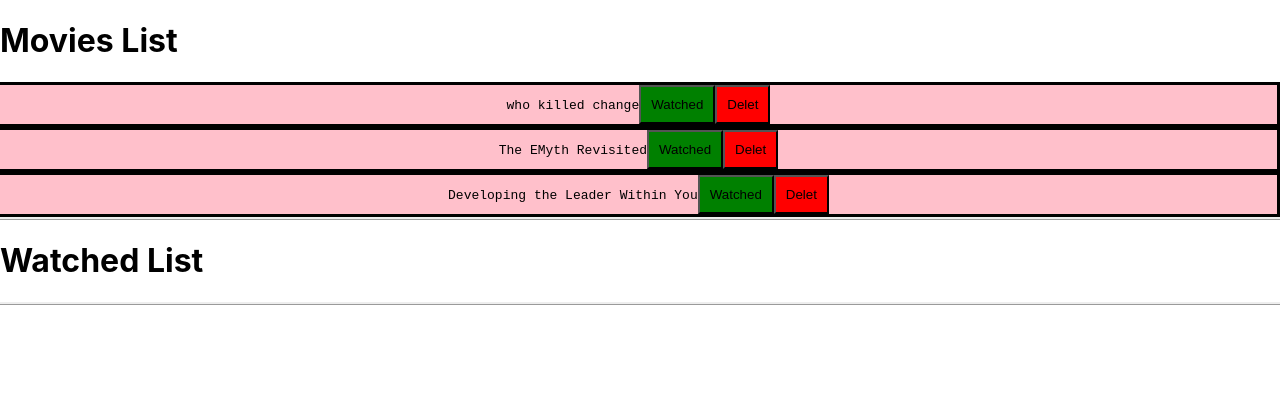
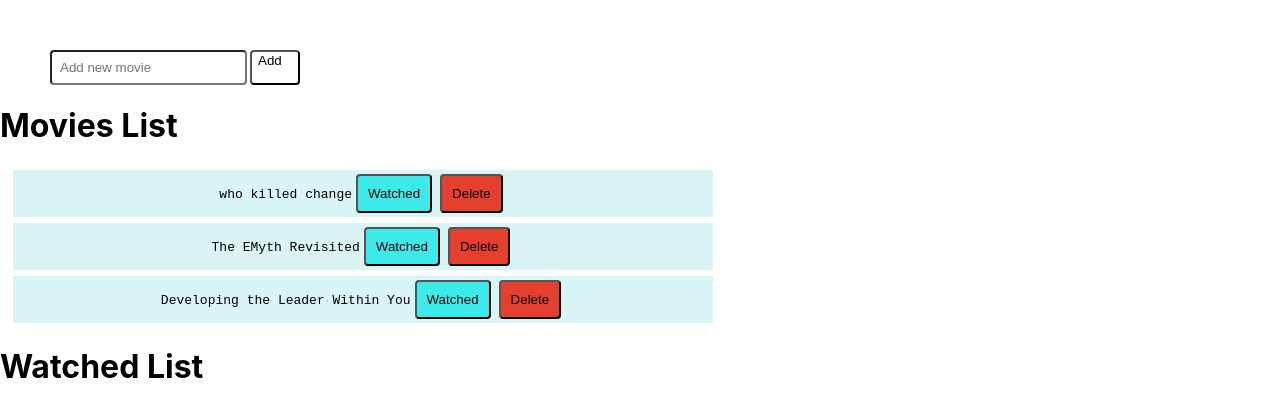
Before and after one commit to SalwaBaqer/moviesList-1, a React (Create React App) app: page / in a window 1280 px wide. Shown: the top 416 px of the page. Built offline with nearby package versions, Linux system fonts and the light colour scheme.

Commit message:
fix add movie

```diff
--- a/src/App.js
+++ b/src/App.js
@@ -1,13 +1,14 @@
 //components
 import UnWatchedList from "./components/UnWatchedList";
 import WachedList from "./components/WachedList";
-
+import AddMovie from "./components/AddMovie";
 //state
 import { useState } from "react";
 
 function App() {
   return (
     <>
+      <AddMovie />
       <h1>Movies List</h1>
       <UnWatchedList />
       <WachedList />
--- a/src/Data/moviesData.js
+++ b/src/Data/moviesData.js
@@ -9,8 +9,15 @@ class MoviesData {
     makeObservable(this, {
       movies: observable,
       deleteMovie: action,
+      addMovie: action,
     });
   }
+  addMovie = (movie) => {
+    movie.id = movies[movies.length - 1].id + 1;
+    console.log(`${movie.id} id`);
+    console.log(`${movies[movies.length - 1].id} idlength`);
+    this.movies.push(movie);
+  };
 
   deleteMovie = (movietId) => {
     this.movies = this.movies.filter((movie) => movie.id !== movietId);
--- /dev/null
+++ b/src/components/AddMovie.js
@@ -0,0 +1,37 @@
+import React from "react";
+
+import { useState } from "react";
+
+//from styles
+import { AddBarStyled, Addtext, AddButtonStyled } from "../styles";
+
+import moviesData from "../Data/moviesData";
+
+const AddMovie = () => {
+  const [movie, setMovie] = useState({
+    title: "",
+    watched: true,
+  });
+  const handleChange = (event) => {
+    setMovie({ ...movie, [event.target.name]: event.target.value });
+  };
+
+  return (
+    <>
+      <Addtext>
+        <AddBarStyled
+          placeholder="Add new movie"
+          value={movie.title}
+          type="text"
+          name="title"
+          onChange={handleChange}
+        />
+
+        <AddButtonStyled onClick={() => moviesData.addMovie(movie)}>
+          Add
+        </AddButtonStyled>
+      </Addtext>
+    </>
+  );
+};
+export default AddMovie;
--- a/src/components/buttons/DeletBtn.js
+++ b/src/components/buttons/DeletBtn.js
@@ -7,7 +7,7 @@ const DeletButton = ({ movie }) => {
   return (
     <>
       <DltButtonStyled onClick={() => moviesData.deleteMovie(movie.id)}>
-        Delet
+        Delete
       </DltButtonStyled>
     </>
   );
--- a/src/styles.js
+++ b/src/styles.js
@@ -8,34 +8,65 @@ export const Wraper = styled.div`
 `;
 
 export const DetailWrapper = styled.div`
-  display: block;
-  background-color: pink;
   font-family: monospace;
   text-align: center;
-  margin-left: auto;
-  margin-right: auto;
-  border-bottom-style: ridge;
+  margin-left: 10px;
+`;
+
+export const ItemWrapper = styled.div`
+  border-style: solid;
+  border-width: 3px;
+  border-color: white;
+  width: 700px;
+  background-color: #daf5f5;
 `;
 
 export const WatchedButtonStyled = styled.button`
-  background-color: green;
+  background-color: #3deaea;
   padding: 0.75em;
+  margin: 4px;
+
+  border-radius: 4px;
+  &:hover {
+    color: white;
+    background-color: #17bc97;
+  }
+`;
+
+export const DltButtonStyled = styled.button`
+  background-color: #e53f2e;
+  padding: 0.75em;
+  margin: 4px;
+  border-radius: 4px;
+
+  &:hover {
+    color: white;
+    background-color: #f01f0a;
+  }
+`;
+
+//Add new movie
+export const Addtext = styled.span`
+  color: #555;
+  display: flex;
+  margin-top: 50px;
+`;
+
+export const AddBarStyled = styled.input`
+  padding: 0.5rem;
+  border-radius: 4px;
+  margin-left: 50px;
+  display: flex;
+`;
+
+export const AddButtonStyled = styled.button`
+  background-color: white;
+  width: 50px;
+  display: flex;
+  margin-left: 3px;
+  border-radius: 4px;
   &:hover {
     color: gray;
     background-color: red;
   }
 `;
-
-export const ItemWrapper = styled.div`
-  border-style: solid;
-  border-left: 10px;
-`;
-
-export const DltButtonStyled = styled.button`
-  background-color: red;
-  padding: 0.75em;
-  &:hover {
-    color: gray;
-    background-color: red;
-  }
-`;
```
